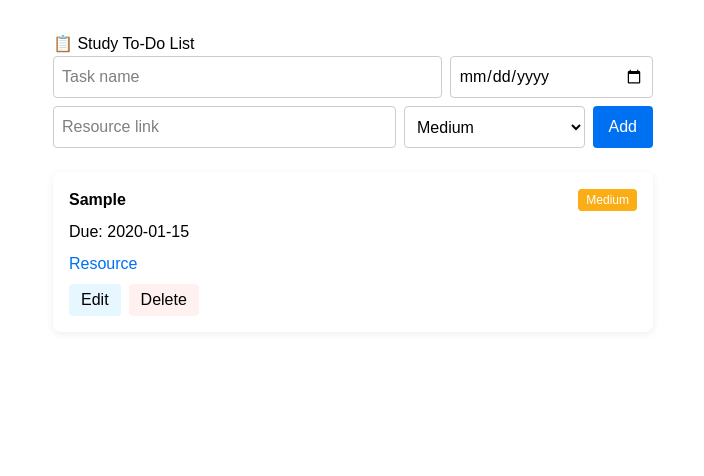
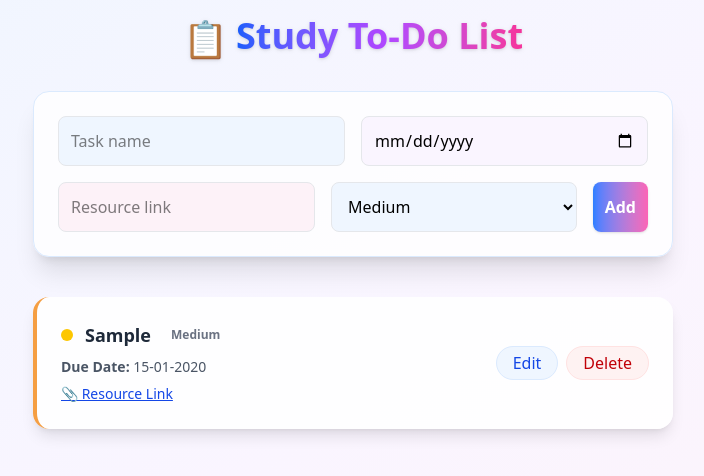
Before and after one commit to Shubhashish-Chakraborty/prepnerdz, a Next.js app in the folder apps/web/: page /todo in a window 1280 px wide. Both pictures are taken after typing "Sample", "2020-01-15", "Sample" into the empty fields and a click on the button "Add". Shown: the top 476 px of the page, without its empty margins (287-991 px from the left). Built offline with nearby package versions, Linux system fonts and the light colour scheme.

Commit message:
feat: made to do page ffor task management

```diff
--- a/apps/web/app/todo/page.tsx
+++ b/apps/web/app/todo/page.tsx
@@ -1,5 +1,5 @@
 "use client";
-import React, { useState } from "react";
+import React, { useState, useEffect } from "react";
 
 type Priority = "Low" | "Medium" | "High";
 
@@ -13,6 +13,13 @@ interface Task {
 
 const priorities: Priority[] = ["Low", "Medium", "High"];
 
+// Format date as dd-mm-yyyy
+function formatDate(dateStr: string) {
+  if (!dateStr) return "";
+  const [yyyy, mm, dd] = dateStr.split("-");
+  return `${dd}-${mm}-${yyyy}`;
+}
+
 export default function TodoPage() {
   const [tasks, setTasks] = useState<Task[]>([]);
   const [form, setForm] = useState<Omit<Task, "id">>({
@@ -21,6 +28,20 @@ export default function TodoPage() {
     link: "",
     priority: "Medium",
   });
+
+  // Typing animation for heading (excluding icon)
+  const headingText = "Study To-Do List";
+  const [typedHeading, setTypedHeading] = useState("");
+  useEffect(() => {
+    setTypedHeading("");
+    let i = 0;
+    const interval = setInterval(() => {
+      setTypedHeading(headingText.slice(0, i + 1));
+      i++;
+      if (i === headingText.length) clearInterval(interval);
+    }, 60);
+    return () => clearInterval(interval);
+  }, []);
 
   const handleChange = (e: React.ChangeEvent<HTMLInputElement | HTMLSelectElement>) => {
     setForm({ ...form, [e.target.name]: e.target.value });
@@ -48,16 +69,31 @@ export default function TodoPage() {
   };
 
   return (
-    <div style={{ maxWidth: 600, margin: "2rem auto", fontFamily: "sans-serif" }}>
-      <h1>📋 Study To-Do List</h1>
-      <form onSubmit={addTask} style={{ display: "flex", gap: 8, marginBottom: 24, flexWrap: "wrap" }}>
+    <div className="min-h-screen w-full bg-gradient-to-br from-blue-50 via-purple-50 to-pink-50">
+      <div className="max-w-2xl w-full mx-auto p-4 font-sans">
+        <h1
+          className="text-4xl font-extrabold mb-8 text-center drop-shadow min-h-[2.5rem]"
+        >
+          <span className="align-middle mr-2">📋</span>
+          <span
+            className="bg-clip-text text-transparent bg-gradient-to-r from-blue-600 via-purple-500 to-pink-500"
+            style={{ WebkitBackgroundClip: "text", WebkitTextFillColor: "transparent" }}
+          >
+            {typedHeading}
+          </span>
+        </h1>
+        <form
+          onSubmit={addTask}
+          className="flex flex-col gap-4 mb-10 bg-white/80 p-6 rounded-2xl shadow-xl border border-blue-100"
+        >
+          <div className="flex flex-col md:flex-row gap-4">
             <input
               name="name"
               placeholder="Task name"
               value={form.name}
               onChange={handleChange}
               required
-          style={{ flex: 2, padding: 8, borderRadius: 4, border: "1px solid #ccc" }}
+              className="flex-1 p-3 rounded-lg border border-gray-200 bg-blue-50 focus:ring-2 focus:ring-blue-300"
             />
             <input
               name="dueDate"
@@ -65,63 +101,97 @@ export default function TodoPage() {
               value={form.dueDate}
               onChange={handleChange}
               required
-          style={{ flex: 1, padding: 8, borderRadius: 4, border: "1px solid #ccc" }}
+              className="flex-1 p-3 rounded-lg border border-gray-200 bg-purple-50 focus:ring-2 focus:ring-purple-300"
             />
+          </div>
+          <div className="flex flex-col md:flex-row gap-4">
             <input
               name="link"
               placeholder="Resource link"
               value={form.link}
               onChange={handleChange}
-          style={{ flex: 2, padding: 8, borderRadius: 4, border: "1px solid #ccc" }}
+              className="flex-1 p-3 rounded-lg border border-gray-200 bg-pink-50 focus:ring-2 focus:ring-pink-200"
             />
             <select
               name="priority"
               value={form.priority}
               onChange={handleChange}
-          style={{ flex: 1, padding: 8, borderRadius: 4, border: "1px solid #ccc" }}
+              className="flex-1 p-3 rounded-lg border border-gray-200 bg-blue-50 focus:ring-2 focus:ring-blue-300"
             >
               {priorities.map(p => <option key={p}>{p}</option>)}
             </select>
-        <button type="submit" style={{ padding: "8px 16px", borderRadius: 4, background: "#0070f3", color: "#fff", border: "none" }}>
+            <button
+              type="submit"
+              className="p-3 rounded-lg bg-gradient-to-r from-blue-500 to-pink-400 text-white font-semibold hover:from-blue-600 hover:to-pink-500 transition-all shadow"
+            >
               Add
             </button>
+          </div>
         </form>
+        <div className="space-y-6">
+          {tasks.map(task => (
+            <div
+              key={task.id}
+              className="bg-white/90 rounded-2xl shadow-lg p-6 flex flex-col md:flex-row md:items-center md:justify-between border-l-4 transition-all duration-200 hover:scale-[1.01] hover:border-blue-400"
+              style={{
+                borderColor:
+                  task.priority === "High"
+                    ? "#ef4444"
+                    : task.priority === "Medium"
+                    ? "#f59e42"
+                    : "#22c55e",
+              }}
+            >
               <div>
-        {tasks.map(task => (
-          <div key={task.id} style={{
-            background: "#fff",
-            borderRadius: 8,
-            boxShadow: "0 2px 8px #eee",
-            padding: 16,
-            marginBottom: 16,
-            display: "flex",
-            flexDirection: "column",
-            gap: 8
-          }}>
-            <div style={{ display: "flex", justifyContent: "space-between", alignItems: "center" }}>
-              <strong>{task.name}</strong>
-              <span style={{
-                background: task.priority === "High" ? "#ff4d4f" : task.priority === "Medium" ? "#faad14" : "#52c41a",
-                color: "#fff",
-                borderRadius: 4,
-                padding: "2px 8px",
-                fontSize: 12
-              }}>{task.priority}</span>
+                <div className="flex items-center gap-3 mb-2">
+                  <span
+                    className={`inline-block w-3 h-3 rounded-full ${
+                      task.priority === "High"
+                        ? "bg-red-500"
+                        : task.priority === "Medium"
+                        ? "bg-yellow-400"
+                        : "bg-green-500"
+                    }`}
+                  ></span>
+                  <strong className="text-lg text-gray-800">{task.name}</strong>
+                  <span className="text-xs font-semibold text-gray-500 ml-2">
+                    {task.priority}
+                  </span>
                 </div>
-            <div>
-              Due: <span>{task.dueDate}</span>
+                <div className="text-sm text-gray-600 mb-1">
+                  <span className="font-semibold">Due Date:</span> {formatDate(task.dueDate)}
                 </div>
                 {task.link && (
-              <a href={task.link} target="_blank" rel="noopener noreferrer" style={{ color: "#0070f3" }}>
-                Resource
+                  <a
+                    href={task.link.startsWith("http") ? task.link : `https://${task.link}`}
+                    target="_blank"
+                    rel="noopener noreferrer"
+                    className="text-blue-700 underline text-sm font-medium hover:text-blue-900"
+                  >
+                    📎 Resource Link
                   </a>
                 )}
-            <div style={{ display: "flex", gap: 8 }}>
-              <button onClick={() => editTask(task.id)} style={{ background: "#e6f7ff", border: "none", borderRadius: 4, padding: "4px 12px" }}>Edit</button>
-              <button onClick={() => deleteTask(task.id)} style={{ background: "#fff1f0", border: "none", borderRadius: 4, padding: "4px 12px" }}>Delete</button>
+              </div>
+              <div className="flex gap-2 mt-4 md:mt-0">
+                <button
+                  onClick={() => editTask(task.id)}
+                  className="px-4 py-1 rounded-full bg-blue-50 text-blue-700 hover:bg-blue-100 font-medium transition border border-blue-100"
+                >
+                  Edit
+                </button>
+                <button
+                  onClick={() => deleteTask(task.id)}
+                  className="px-4 py-1 rounded-full bg-red-50 text-red-700 hover:bg-red-100 font-medium transition border border-red-100"
+                >
+                  Delete
+                </button>
               </div>
             </div>
           ))}
+          {tasks.length === 0 && (
+            <div className="text-center text-gray-400 mt-10">No tasks yet. Add your first one!</div>
+          )}
+        </div>
       </div>
     </div>
   );
--- a/apps/web/components/ui/navbars/Navbar.tsx
+++ b/apps/web/components/ui/navbars/Navbar.tsx
@@ -152,6 +152,16 @@ export const Navbar = () => {
                                 >
                                     <span className="hover:text-black hover:bg-amber-300 rounded-2xl p-1 transition-all duration-300 hover:scale-110">
                                         Home
+                                    </span>
+                                </Link>
+
+                                <Link
+                                    href="/todo"
+                                    className="inline-flex h-9 w-max items-center justify-center rounded-md bg-transparent px-3 xl:px-4 py-2 text-base xl:text-lg font-medium text-gray-900 transition-colors hover:bg-white/20 hover:text-gray-900 focus:bg-white/20 focus:text-gray-900 focus:outline-none"
+                                    onClick={closeAllDropdowns}
+                                >
+                                    <span className="hover:text-black hover:bg-amber-300 rounded-2xl p-1 transition-all duration-300 hover:scale-110">
+                                        To do
                                     </span>
                                 </Link>
 
```
Lines whose indentation alone changed are shown as unchanged.
